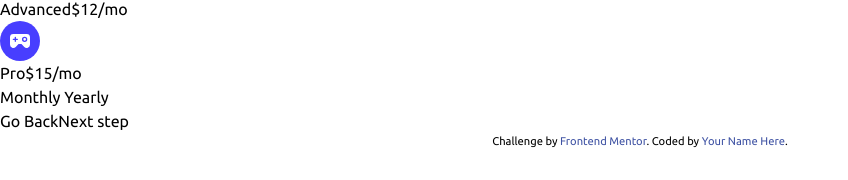
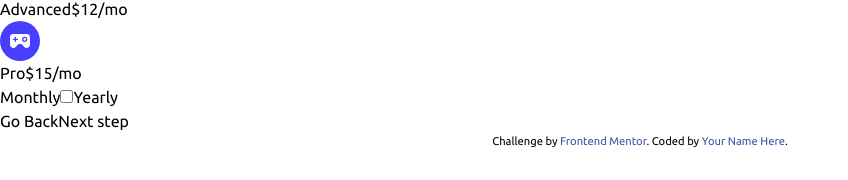
Before and after one commit to Ruchdane/fem-multi-step-form, a React (Vite) app: page / in a window 1280 px wide. Both pictures are taken after a click on the button "Next step". Shown: the part 227-407 px from the top of the page, without its empty margins (0-848 px from the left). Built offline with nearby package versions, Linux system fonts and the light colour scheme.

Commit message:
implement switch

```diff
--- a/src/App.jsx
+++ b/src/App.jsx
@@ -10,6 +10,7 @@ import IconAdvanced from "./assets/icons/icon-advanced.svg";
 import IconPro from "./assets/icons/icon-pro.svg";
 import { AddonCard } from './components/addon-card';
 import { Summary } from './components/summary';
+import { Switch } from './components/switch';
 // import IconCheckmark from "./assets/icons/con-checkmark.svg";
 // import IconThankYou from "./assets/icons/con-thank-you.svg";
 
@@ -80,11 +81,8 @@ function App() {
         <img src={plan.icon} alt={plan.icon.split("/")[-1]}/>
     </PlanCard>
       )}
-      Monthly
-      Yearly
+      <Switch checked={rate} toggle={() => set_rate(!rate)}/>
     </StepCard>
-
-
     <StepCard
       active={active_step == 2}
       title="Pick add-ons"
--- a/src/components/switch.jsx
+++ b/src/components/switch.jsx
@@ -1,3 +1,10 @@
 // switch toggle
 // label_on: (Monthly)
 // label_off: (yearly)
+export function Switch(props){
+  return <>
+      Monthly
+    <input type="checkbox" checked={props.checked} onChange={props.toggle}/>
+      Yearly
+    </>
+}
```
